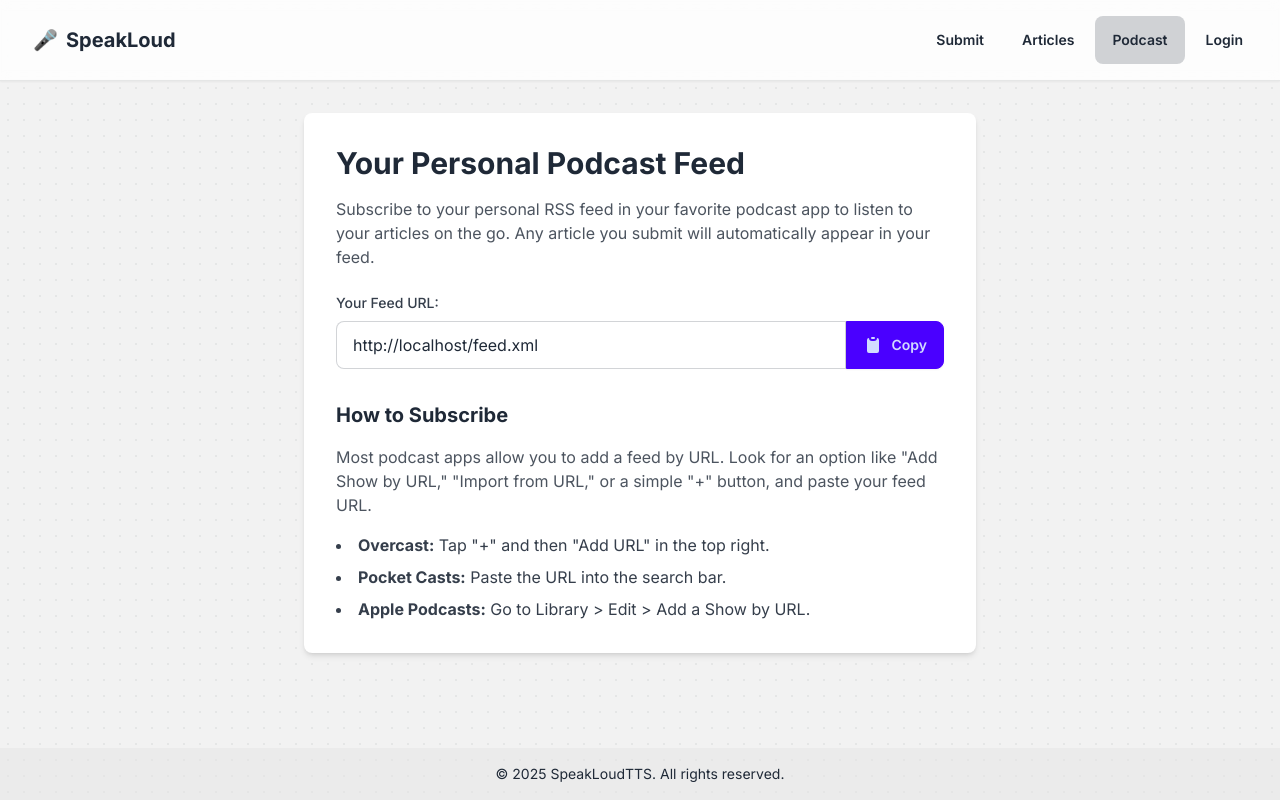
After one commit to mhaw/speakloudtts, a Flask app: page /podcast in a window 1280 px wide. The commit adds this page. Run offline with Flask 3, Linux system fonts and the light colour scheme; style sheets or scripts are compiled from the project's sources.

Commit message:
feat(rss): Create dedicated podcast page

```diff
--- a/app.py
+++ b/app.py
@@ -301,6 +301,11 @@ def podcast_feed():
     app_config = {"APP_URL_ROOT": request.url_root, "GCS_BUCKET_NAME": current_app.config["GCS_BUCKET_NAME"]}
     feed_xml = generate_feed(db, storage_client, app_config)
     return Response(feed_xml, mimetype='application/rss+xml')
+
+@main_bp.route("/podcast")
+def podcast_page():
+    """Renders a user-friendly page with information about the RSS feed."""
+    return render_template("podcast.html")
 
 @main_bp.route("/health")
 def health_check():
--- a/templates/base.html
+++ b/templates/base.html
@@ -45,7 +45,7 @@
                     <ul class="menu menu-horizontal px-1 space-x-1">
                         <li><a href="/submit" class="btn btn-ghost transition-all duration-300 {% if request.path=='/submit' %}btn-active{% endif %}">Submit</a></li>
                         <li><a href="/items" class="btn btn-ghost transition-all duration-300 {% if request.path.startswith('/items') %}btn-active{% endif %}">Articles</a></li>
-                        <li><a href="/feed.xml" class="btn btn-ghost transition-all duration-300">Feed</a></li>
+                        <li><a href="/podcast" class="btn btn-ghost transition-all duration-300 {% if request.path=='/podcast' %}btn-active{% endif %}">Podcast</a></li>
                         {% if current_user.is_authenticated and current_user.is_admin %}
                             <li><a href="/admin" class="btn btn-ghost transition-all duration-300 {% if request.path.startswith('/admin') %}btn-active{% endif %}">Admin</a></li>
                         {% endif %}
@@ -72,7 +72,7 @@
                     <ul tabindex="0" class="dropdown-content menu p-2 shadow bg-base-100 rounded-box w-52 mt-4">
                         <li><a href="/submit">Submit</a></li>
                         <li><a href="/items">Articles</a></li>
-                        <li><a href="/feed.xml">Feed</a></li>
+                        <li><a href="/podcast">Podcast</a></li>
                         {% if current_user.is_authenticated and current_user.is_admin %}
                             <li><a href="/admin">Admin</a></li>
                         {% endif %}
--- /dev/null
+++ b/templates/podcast.html
@@ -0,0 +1,59 @@
+{% extends "base.html" %}
+{% block title %}Podcast & RSS Feed{% endblock %}
+
+{% block content %}
+<div class="max-w-2xl mx-auto bg-base-100 p-8 rounded-lg shadow-md">
+  <h1 class="text-3xl font-bold mb-4">Your Personal Podcast Feed</h1>
+  <p class="mb-6 text-base-content/80">
+    Subscribe to your personal RSS feed in your favorite podcast app to listen to your articles on the go.
+    Any article you submit will automatically appear in your feed.
+  </p>
+
+  <div class="mb-6">
+    <label for="feed-url" class="block text-sm font-medium text-base-content/90 mb-2">Your Feed URL:</label>
+    <div class="flex">
+      <input id="feed-url" type="text" readonly class="input input-bordered w-full !rounded-r-none" value="{{ url_for('main.podcast_feed', _external=True) }}">
+      <button id="copy-button" class="btn btn-primary !rounded-l-none">
+        <svg xmlns="http://www.w3.org/2000/svg" class="h-5 w-5" viewBox="0 0 20 20" fill="currentColor">
+          <path d="M8 3a1 1 0 011-1h2a1 1 0 110 2H9a1 1 0 01-1-1z" />
+          <path d="M6 3a2 2 0 00-2 2v11a2 2 0 002 2h8a2 2 0 002-2V5a2 2 0 00-2-2 3 3 0 01-3 3H9a3 3 0 01-3-3z" />
+        </svg>
+        <span id="copy-text">Copy</span>
+      </button>
+    </div>
+  </div>
+
+  <h2 class="text-xl font-bold mb-4 mt-8">How to Subscribe</h2>
+  <p class="mb-4 text-base-content/80">
+    Most podcast apps allow you to add a feed by URL. Look for an option like "Add Show by URL," "Import from URL," or a simple "+" button, and paste your feed URL.
+  </p>
+  <ul class="list-disc list-inside space-y-2 text-base-content/90">
+    <li><strong>Overcast:</strong> Tap "+" and then "Add URL" in the top right.</li>
+    <li><strong>Pocket Casts:</strong> Paste the URL into the search bar.</li>
+    <li><strong>Apple Podcasts:</strong> Go to Library > Edit > Add a Show by URL.</li>
+  </ul>
+</div>
+{% endblock %}
+
+{% block scripts %}
+<script>
+document.addEventListener('DOMContentLoaded', () => {
+  const copyButton = document.getElementById('copy-button');
+  const copyText = document.getElementById('copy-text');
+  const feedUrlInput = document.getElementById('feed-url');
+
+  copyButton.addEventListener('click', () => {
+    feedUrlInput.select();
+    document.execCommand('copy');
+
+    copyText.textContent = 'Copied!';
+    copyButton.classList.add('btn-success');
+
+    setTimeout(() => {
+      copyText.textContent = 'Copy';
+      copyButton.classList.remove('btn-success');
+    }, 2000);
+  });
+});
+</script>
+{% endblock %}
```
